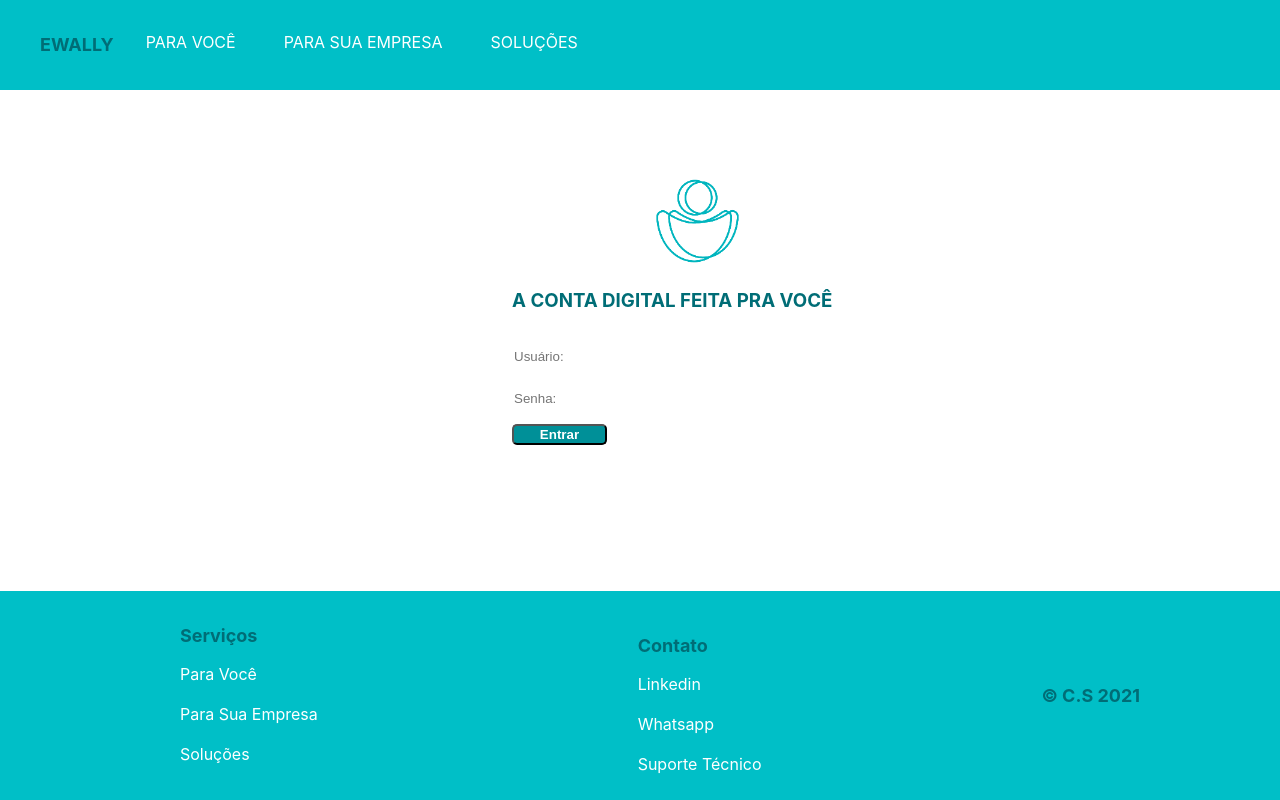
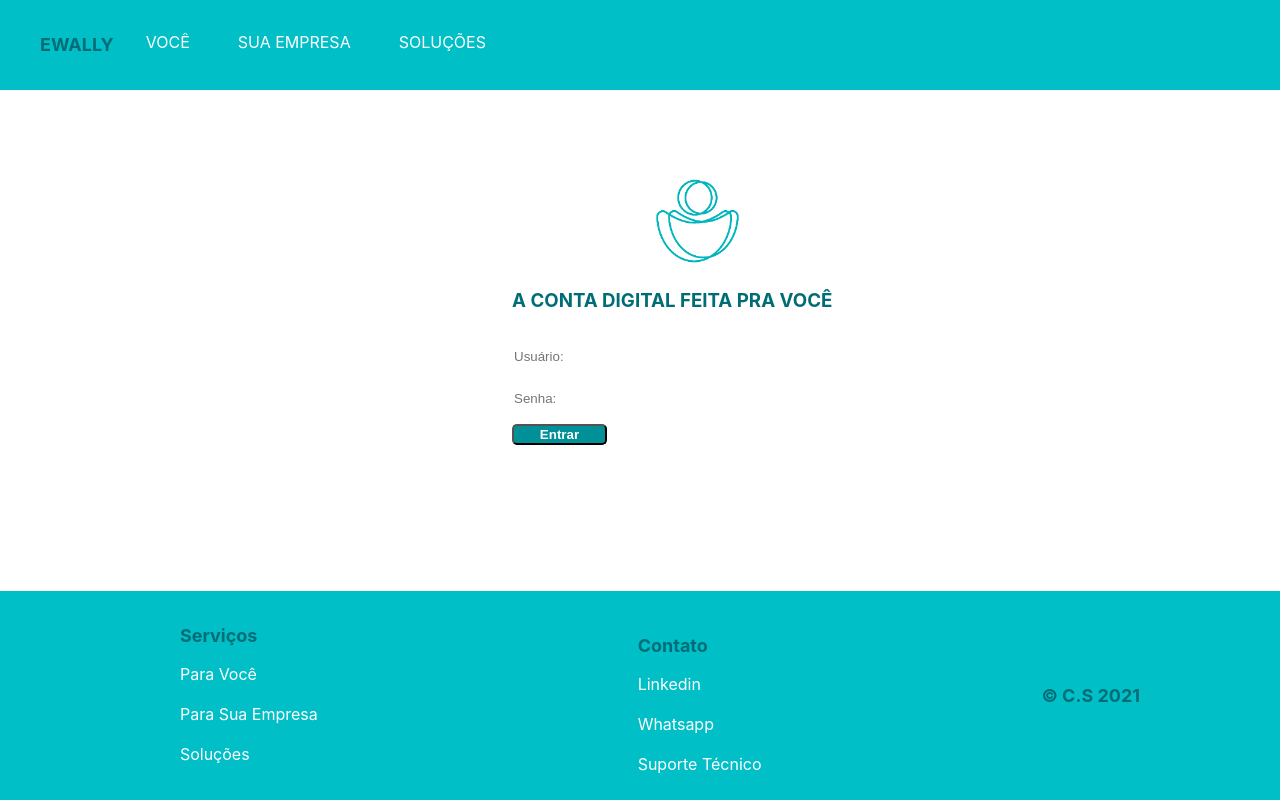
Before and after one commit to Cibsantos/Ewally, a React (Create React App) app: page / in a window 1280 px wide. Built offline with nearby package versions, Linux system fonts and the light colour scheme.

Commit message:
feat/updated dependencies

```diff
--- a/package.json
+++ b/package.json
@@ -10,6 +10,7 @@
         "react-dom": "^17.0.2",
         "react-router-dom": "^5.3.0",
         "react-scripts": "4.0.3",
+        "styled-components": "^5.3.3",
         "web-vitals": "^1.0.1"
     },
     "scripts": {
--- a/src/Components/Header/Header.js
+++ b/src/Components/Header/Header.js
@@ -13,13 +13,13 @@
           <List>
             <Link target="_blank" href="https://www.ewally.com.br/">
               <SubTitle> Ewally</SubTitle>
-              </Link>
+            </Link>
             <ListItem>
-              <Link target="_blank" href="https://www.ewally.com.br/para-voce-conta-digital/">Para Você</Link>
+              <Link target="_blank" href="https://www.ewally.com.br/para-voce-conta-digital/">Você</Link>
             </ListItem>
             <br />
             <ListItem >
-              <Link target="_blank" href="https://www.ewally.com.br/para-sua-empresa/">Para Sua Empresa </Link>
+              <Link target="_blank" href="https://www.ewally.com.br/para-sua-empresa/">Sua Empresa </Link>
             </ListItem>
             <br />
             <ListItem>
@@ -42,22 +42,31 @@
     background: #00BFC7;
     height: 90px;
     justify-content:space-between;
+
+    @media (max-width: 680px) {
+      font-size: 14px;
+    }
 `
 
 const Link = styled.a`
     text-decoration: none;
     color: #fff;
 
+
 `
 const List = styled.ul`
   display: flex;
-   text-transform: uppercase;
+  text-transform: uppercase;
   list-style-type: none;
+
 `
 const ListItem = styled.li`
   display: inline;
   text-transform: uppercase;
   padding: 1em 1em 1em 2em;
+  @media (max-width: 680px) {
+    padding: 1em 1.5em 1em 1em;
+  }
 `
 
 const SubTitle = styled.p`
```
Also changed, not shown: 1 other file (tests, documents, lock files or other folders).
